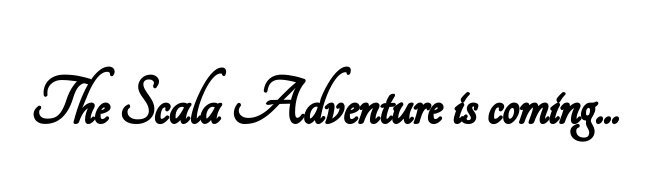
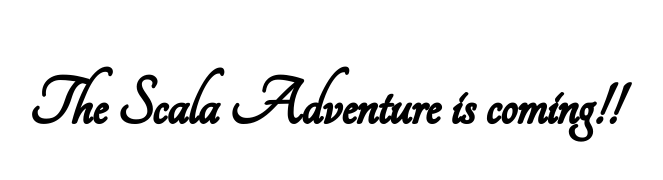
Before and after one commit to eduardoverde/testRepo, a plain HTML site: page website/index.html in a window 1280 px wide. Shown: the part 596-776 px from the top of the page, without its empty margins (316-979 px from the left). Drawn offline with Linux system fonts and the light colour scheme.

Commit message:
changed..

```diff
--- a/website/index.html
+++ b/website/index.html
@@ -14,6 +14,6 @@
     <img src="images/logo-400.png">
 </div>
 
-<h2>The Scala Adventure is coming...</h2>
+<h2>The Scala Adventure is coming!!</h2>
 
 </body>
```
